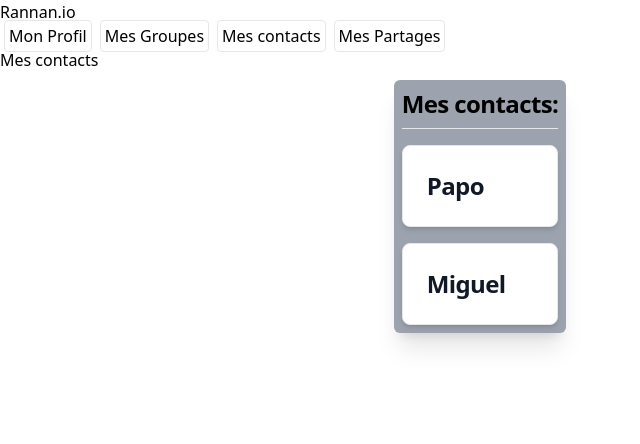
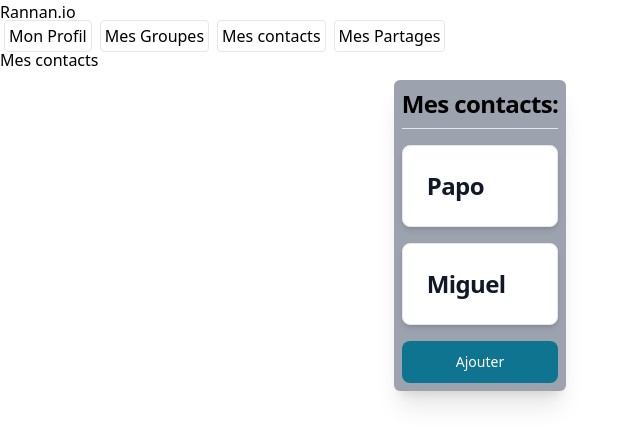
Before and after one commit to Tonyac-create/Rannan_Front, a React (Vite) app: page /contacts in a window 1280 px wide. Shown: the top 444 px of the page, without its empty margins (0-640 px from the left). Built offline with nearby package versions, Linux system fonts and the light colour scheme.

Commit message:
avancées Contacts

```diff
--- /dev/null
+++ b/src/components/ContactsList/CL-BtnAddContact/BtnAddContact.tsx
@@ -0,0 +1,22 @@
+import { Button, Modal } from 'flowbite-react';
+import React, { useState } from 'react'
+import AddContact from '../../Forms/AddContact/AddContact';
+
+const BtnAddContact = () => {
+    const [openModal, setOpenModal] = useState<string | undefined>();
+    const props = { openModal, setOpenModal };
+
+    return (
+        <>
+            <Button onClick={() => props.setOpenModal('form-elements')}>Ajouter</Button>
+            <Modal show={props.openModal === 'form-elements'} size="md" popup onClose={() => props.setOpenModal(undefined)}>
+                <Modal.Header />
+                <Modal.Body>
+                    <AddContact />
+                </Modal.Body>
+            </Modal>
+        </>
+    )
+}
+
+export default BtnAddContact
--- a/src/components/ContactsList/ContactsList.tsx
+++ b/src/components/ContactsList/ContactsList.tsx
@@ -1,5 +1,6 @@
 import React, { useEffect, useState } from 'react'
 import ContactCard from './ContactCard/ContactCard';
+import BtnAddContact from './CL-BtnAddContact/BtnAddContact';
 
 const ContactsList = () => {
     const datas = [
@@ -36,6 +37,7 @@ const ContactsList = () => {
                     <ContactCard id={data.id} user2Id={data.user2Id} nickname={data.nickname} />
                 )
             })}
+            <BtnAddContact/>
             </div>
         </div>
     )
--- /dev/null
+++ b/src/components/Forms/AddContact/AddContact.tsx
@@ -0,0 +1,9 @@
+import React from 'react'
+
+const AddContact = () => {
+  return (
+    <div>AddContact</div>
+  )
+}
+
+export default AddContact
```
